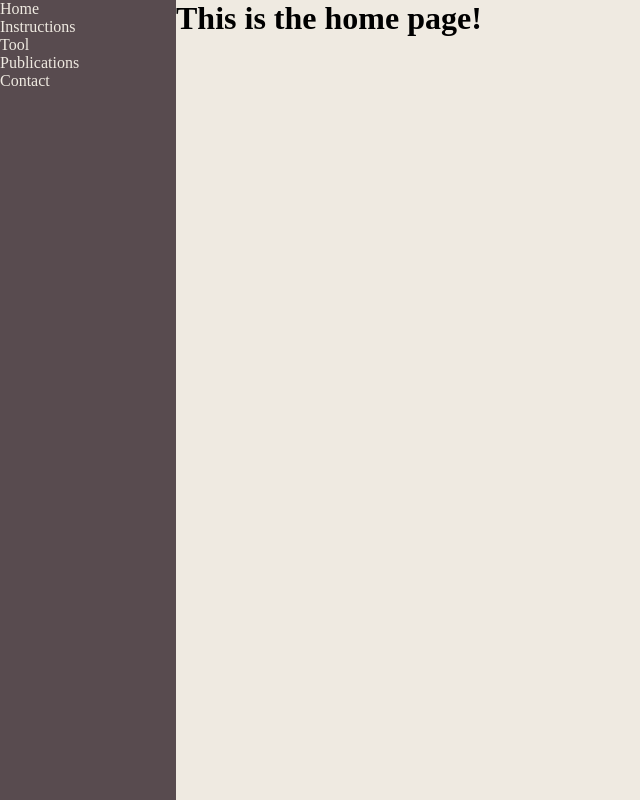
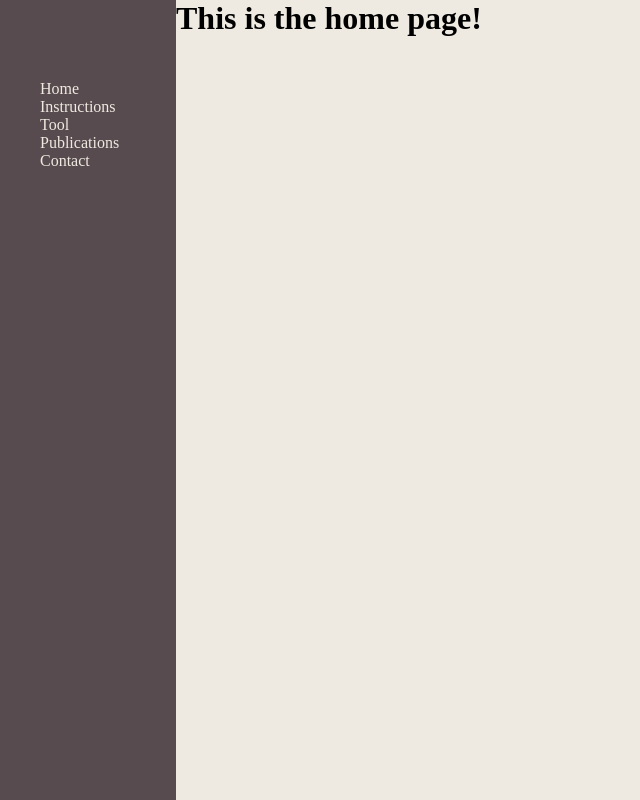
Before and after one commit to pharmbio/plaid-gui, a React (Create React App) app in the folder client/: page / in a window 1280 px wide. Shown: the whole page, without its empty margins (0-640 px from the left). Built offline with nearby package versions, Linux system fonts and the light colour scheme; the HTML template or start-up script is replaced by a standard one.

Commit message:
flex styling on NavBar

```diff
--- a/client/src/App.js
+++ b/client/src/App.js
@@ -1,5 +1,5 @@
-import Homepage from "./components/Homepage"
-import PlaidForm from "./components/PlaidForm/PlaidForm"
+import Homepage from "./components/Homepage";
+import PlaidForm from "./components/PlaidForm/PlaidForm";
 import Navbar from "./components/Navbar";
 import { BrowserRouter as Router, Route, Switch } from "react-router-dom";
 import styled, { createGlobalStyle } from "styled-components";
@@ -27,8 +27,8 @@ const StyledGridWrapper = styled.div`
 const App = () => {
   return (
     <div className="App">
+      <GlobalStyle />
       <StyledGridWrapper>
-        <GlobalStyle />
         <Router>
           <Navbar />
           <Switch>
@@ -36,7 +36,7 @@ const App = () => {
               <h1>This is the instructions page!</h1>
             </Route>
             <Route path="/tool">
-              <h1>This is the tool page!</h1>
+              <PlaidForm />
             </Route>
             <Route path="/publications">
               <h1>This is the publications page!</h1>
--- a/client/src/components/Navbar/Navbar.jsx
+++ b/client/src/components/Navbar/Navbar.jsx
@@ -15,8 +15,12 @@ const StyledNavLink = styled(Link)`
 `;
 
 const StyledList = styled.ul`
+  padding-top:10vh;
+  padding-left: 5vh;
+  height: inherit;
   display: flex;
   flex-direction: column;
+  align-items: start;
 `;
 
 const Navbar = () => {
```
